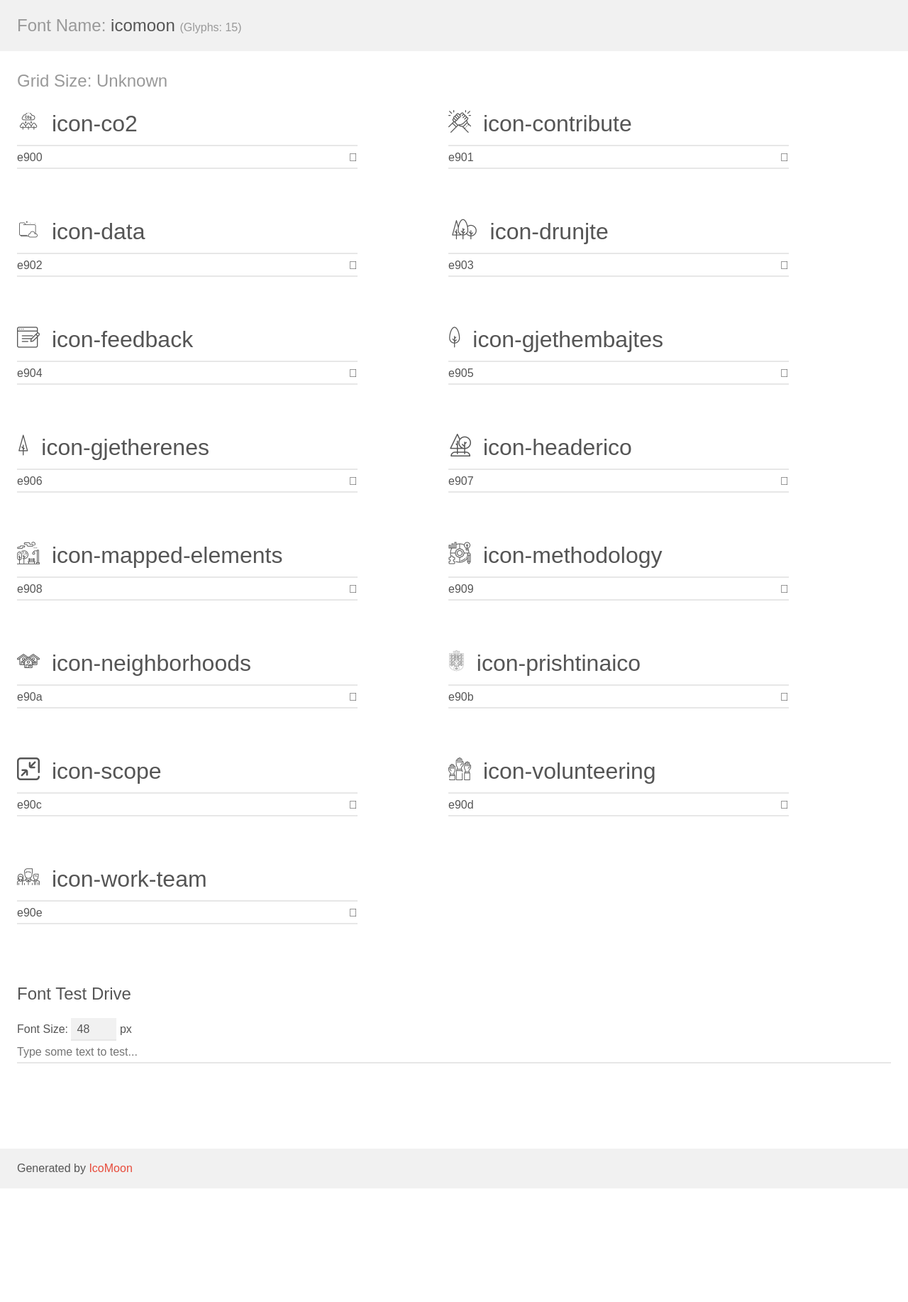
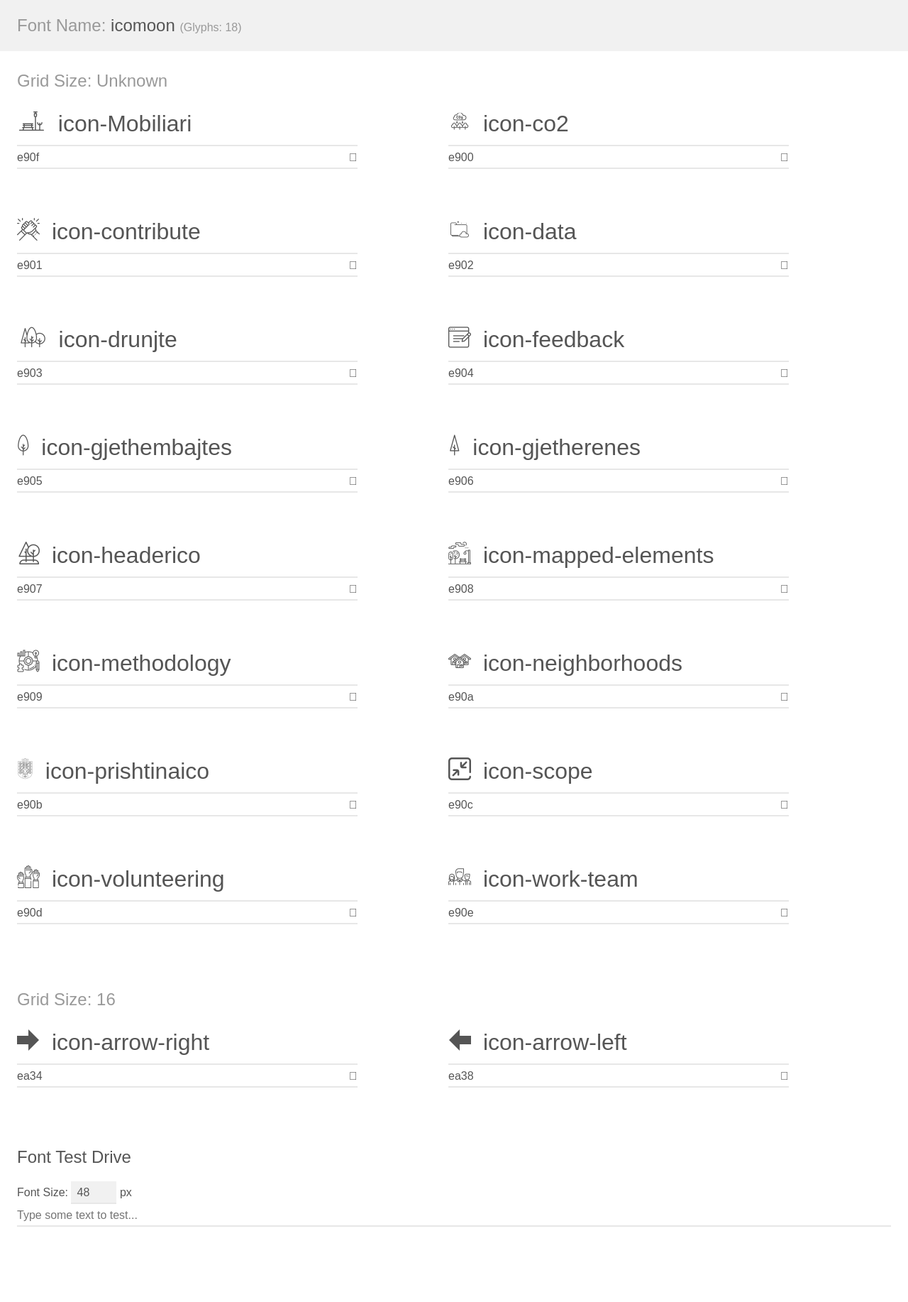
Before and after one commit to AvdylKrasniqi/PrishtinaTree, a PHP site: page /assets/images/icons/demo.html in a window 1280 px wide. Shown: the top 1834 px of the page at 71% size. Before the commit the page ends 1674 px from the top, so only its background shows below. Run offline with PHP 8.4, Linux system fonts and the light colour scheme.

```diff
--- a/assets/images/icons/demo-files/demo.css
+++ b/assets/images/icons/demo-files/demo.css
@@ -149,3 +149,6 @@ p {
 .fs1 {
   font-size: 32px;
 }
+.fs2 {
+  font-size: 32px;
+}
--- a/assets/images/icons/demo.html
+++ b/assets/images/icons/demo.html
@@ -9,10 +9,24 @@
     <link rel="stylesheet" href="style.css"></head>
 <body>
     <div class="bgc1 clearfix">
-        <h1 class="mhmm mvm"><span class="fgc1">Font Name:</span> icomoon <small class="fgc1">(Glyphs:&nbsp;15)</small></h1>
+        <h1 class="mhmm mvm"><span class="fgc1">Font Name:</span> icomoon <small class="fgc1">(Glyphs:&nbsp;18)</small></h1>
     </div>
     <div class="clearfix mhl ptl">
         <h1 class="mvm mtn fgc1">Grid Size: Unknown</h1>
+        <div class="glyph fs1">
+            <div class="clearfix bshadow0 pbs">
+                <span class="icon-Mobiliari"></span>
+                <span class="mls"> icon-Mobiliari</span>
+            </div>
+            <fieldset class="fs0 size1of1 clearfix hidden-false">
+                <input type="text" readonly value="e90f" class="unit size1of2" />
+                <input type="text" maxlength="1" readonly value="&#xe90f;" class="unitRight size1of2 talign-right" />
+            </fieldset>
+            <div class="fs0 bshadow0 clearfix hidden-true">
+                <span class="unit pvs fgc1">liga: </span>
+                <input type="text" readonly value="" class="liga unitRight" />
+            </div>
+        </div>
         <div class="glyph fs1">
             <div class="clearfix bshadow0 pbs">
                 <span class="icon-co2"></span>
@@ -224,6 +238,37 @@
             </div>
         </div>
     </div>
+    <div class="clearfix mhl ptl">
+        <h1 class="mvm mtn fgc1">Grid Size: 16</h1>
+        <div class="glyph fs2">
+            <div class="clearfix bshadow0 pbs">
+                <span class="icon-arrow-right"></span>
+                <span class="mls"> icon-arrow-right</span>
+            </div>
+            <fieldset class="fs0 size1of1 clearfix hidden-false">
+                <input type="text" readonly value="ea34" class="unit size1of2" />
+                <input type="text" maxlength="1" readonly value="&#xea34;" class="unitRight size1of2 talign-right" />
+            </fieldset>
+            <div class="fs0 bshadow0 clearfix hidden-true">
+                <span class="unit pvs fgc1">liga: </span>
+                <input type="text" readonly value="arrow-right, right3" class="liga unitRight" />
+            </div>
+        </div>
+        <div class="glyph fs2">
+            <div class="clearfix bshadow0 pbs">
+                <span class="icon-arrow-left"></span>
+                <span class="mls"> icon-arrow-left</span>
+            </div>
+            <fieldset class="fs0 size1of1 clearfix hidden-false">
+                <input type="text" readonly value="ea38" class="unit size1of2" />
+                <input type="text" maxlength="1" readonly value="&#xea38;" class="unitRight size1of2 talign-right" />
+            </fieldset>
+            <div class="fs0 bshadow0 clearfix hidden-true">
+                <span class="unit pvs fgc1">liga: </span>
+                <input type="text" readonly value="arrow-left, left3" class="liga unitRight" />
+            </div>
+        </div>
+    </div>
 
     <!--[if gt IE 8]><!-->
     <div class="mhl clearfix mbl">
--- a/assets/images/icons/style.css
+++ b/assets/images/icons/style.css
@@ -1,10 +1,10 @@
 @font-face {
   font-family: 'icomoon';
-  src:  url('fonts/icomoon.eot?xaal2n');
-  src:  url('fonts/icomoon.eot?xaal2n#iefix') format('embedded-opentype'),
-    url('fonts/icomoon.ttf?xaal2n') format('truetype'),
-    url('fonts/icomoon.woff?xaal2n') format('woff'),
-    url('fonts/icomoon.svg?xaal2n#icomoon') format('svg');
+  src:  url('fonts/icomoon.eot?eeprxp');
+  src:  url('fonts/icomoon.eot?eeprxp#iefix') format('embedded-opentype'),
+    url('fonts/icomoon.ttf?eeprxp') format('truetype'),
+    url('fonts/icomoon.woff?eeprxp') format('woff'),
+    url('fonts/icomoon.svg?eeprxp#icomoon') format('svg');
   font-weight: normal;
   font-style: normal;
   font-display: block;
@@ -25,6 +25,9 @@
   -moz-osx-font-smoothing: grayscale;
 }
 
+.icon-Mobiliari:before {
+  content: "\e90f";
+}
 .icon-co2:before {
   content: "\e900";
 }
@@ -70,3 +73,9 @@
 .icon-work-team:before {
   content: "\e90e";
 }
+.icon-arrow-right:before {
+  content: "\ea34";
+}
+.icon-arrow-left:before {
+  content: "\ea38";
+}
--- a/js/polygonparser.js
+++ b/js/polygonparser.js
@@ -165,7 +165,8 @@ class PolygonParser {
         });
         setTimeout(function(){
             let color;
-            let dendesiaPemve = _this.numriPemve() / _this.area() * 10000;
+            console.log(_this.polygonName + " " + _this.numriPemve() + " " + _this.area());
+            let dendesiaPemve = (_this.numriPemve()*1000) / _this.area();
             if(dendesiaPemve < 3.08) color = "#FCFCFF";
             if(dendesiaPemve < 3.24) color = "#F2F8F6";
             else if(dendesiaPemve < 4.67) color = "#E7F4ED";
@@ -216,6 +217,9 @@ class PolygonParser {
 
             $("#mobGjendjeEMire").text(this.mobiliariGjendjeEMire());
             $("#mobGjendjeJoEMire").text(this.mobiliariGjendjeJoEMire());
+
+            $("#reduktimiCO2PerVit").text((this.numriPemve()/14.5).toFixed(3));
+            $("#perqindjaENumritTeDrunjeveTePrishtines").text((100*this.numriPemve()/totalNumriPemveNePr).toFixed(3));
         }
         catch (e) {
             console.log(e);
```
Also changed, not shown: index.php (+18 -8 lines), js/script.js (+11 -1 lines), assets/images/icons/fonts/icomoon.ttf, assets/images/icons/fonts/icomoon.woff, assets/images/icons/selection.json, 2 other files.
